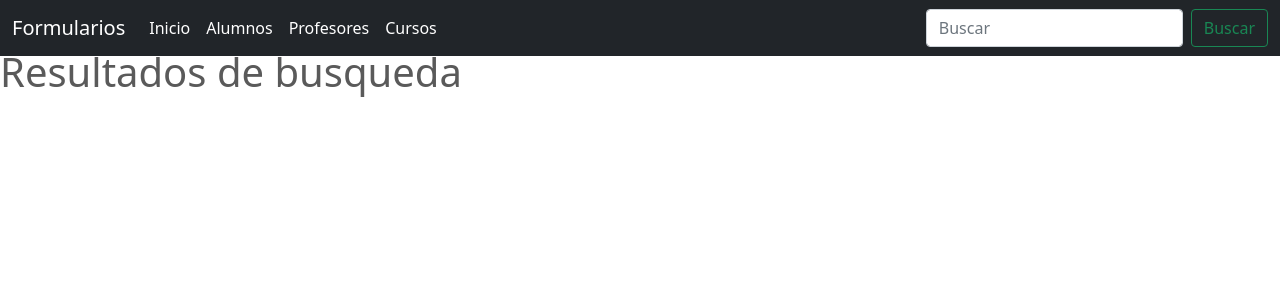
After one commit to kralsito/Tercer-pre-entrega-Kral, a Django app: template AppFormularios/templates/AppFormularios/busqueda.html in a window 1280 px wide. The commit adds this page. Shown: the top 300 px of the page. Run offline with Django 4.2, Linux system fonts and the light colour scheme; the template is opened without the code that fills it, so the values that code supplies are empty; some libraries are stand-ins or nearby versions.

Commit message:
Creacion de Template de Busqueda para curso/alumno/profesores

```diff
--- a/AppFormularios/templates/AppFormularios/base.html
+++ b/AppFormularios/templates/AppFormularios/base.html
@@ -70,7 +70,7 @@
             <a class="nav-link active" aria-current="page" href="{% url 'cursos' %}">Cursos</a>
           </li>
         </ul>
-        <form action="{% url 'buscar-alumno' %}" class="d-flex">
+        <form action="{% url 'buscar' %}" class="d-flex">
           <input class="form-control me-2" name="criterio" type="search" placeholder="Buscar" aria-label="Search">
           <button class="btn btn-outline-success" type="submit">Buscar</button>
         </form>
--- /dev/null
+++ b/AppFormularios/templates/AppFormularios/busqueda.html
@@ -0,0 +1,35 @@
+{% extends "AppFormularios/base.html"%}
+
+{% load static %}
+
+{% block main %}
+
+<h1> Resultados de busqueda </h1>
+<ul>
+    {% if profesores %}
+    <h6> Profesores</h6>
+
+    {% for profesor in profesores %}
+    <li> {{profesor.id}} - {{profesor.nombre}}  {{profesor.apellido}} - {{profesor.profesion}}</li>
+    {% endfor %}
+    {% endif %}
+
+    {% if alumnos%}
+    <h6> Alumnos</h6>
+
+    {% for alumno in alumnos %}
+    <li> {{alumno.id}} - {{alumno.nombre}}  {{alumno.apellido}}</li>
+    {% endfor %}
+    {% endif %}
+
+    {% if cursos%}
+    <h6> Cursos</h6>
+
+    {% for curso in cursos %}
+    <li> {{curso.id}} - {{curso.nombre}}  {{curso.año_lectivo}}</li>
+    {% endfor %}
+    {% endif%}
+
+</ul>
+
+{% endblock %}
--- a/project/urls.py
+++ b/project/urls.py
@@ -15,19 +15,16 @@ Including another URLconf
 """
 from django.contrib import admin
 from django.urls import path
-from AppFormularios.views import index, mostrar_alumnos, agregar_alumnos, buscar_alumno, mostrar_profesores, agregar_profesor, buscar_profesor, mostrar_cursos, agregar_curso, buscar_curso
+from AppFormularios.views import index, mostrar_alumnos, agregar_alumnos, mostrar_profesores, agregar_profesor, mostrar_cursos, agregar_curso, buscar
 
 urlpatterns = [
     path('admin/', admin.site.urls),
     path('', index, name="index"),
     path('alumnos/', mostrar_alumnos, name="alumnos"),
     path('alumnos/agregar', agregar_alumnos, name="agregar-alumno"),
-    path('alumnos/buscar', buscar_alumno, name="buscar-alumno"),
     path('profesores/', mostrar_profesores, name="profesores"),
     path('profesores/agregar', agregar_profesor, name="agregar-profesor"),
-    path('profesores/buscar', buscar_profesor, name="buscar-profesor"),
     path('cursos/', mostrar_cursos, name="cursos"),
     path('cursos/agregar', agregar_curso, name="agregar-curso"),
-    path('cursos/buscar', buscar_curso, name="buscar-curso"),
-
+    path('profesores/buscar', buscar, name="buscar"),
 ]
```
Also changed, not shown: AppFormularios/templates/AppFormularios/admin_alumnos.html (+0 -11 lines), AppFormularios/templates/AppFormularios/admin_cursos.html (+1 -10 lines), AppFormularios/templates/AppFormularios/admin_profesores.html (+0 -11 lines), AppFormularios/views.py (+5 -21 lines).
